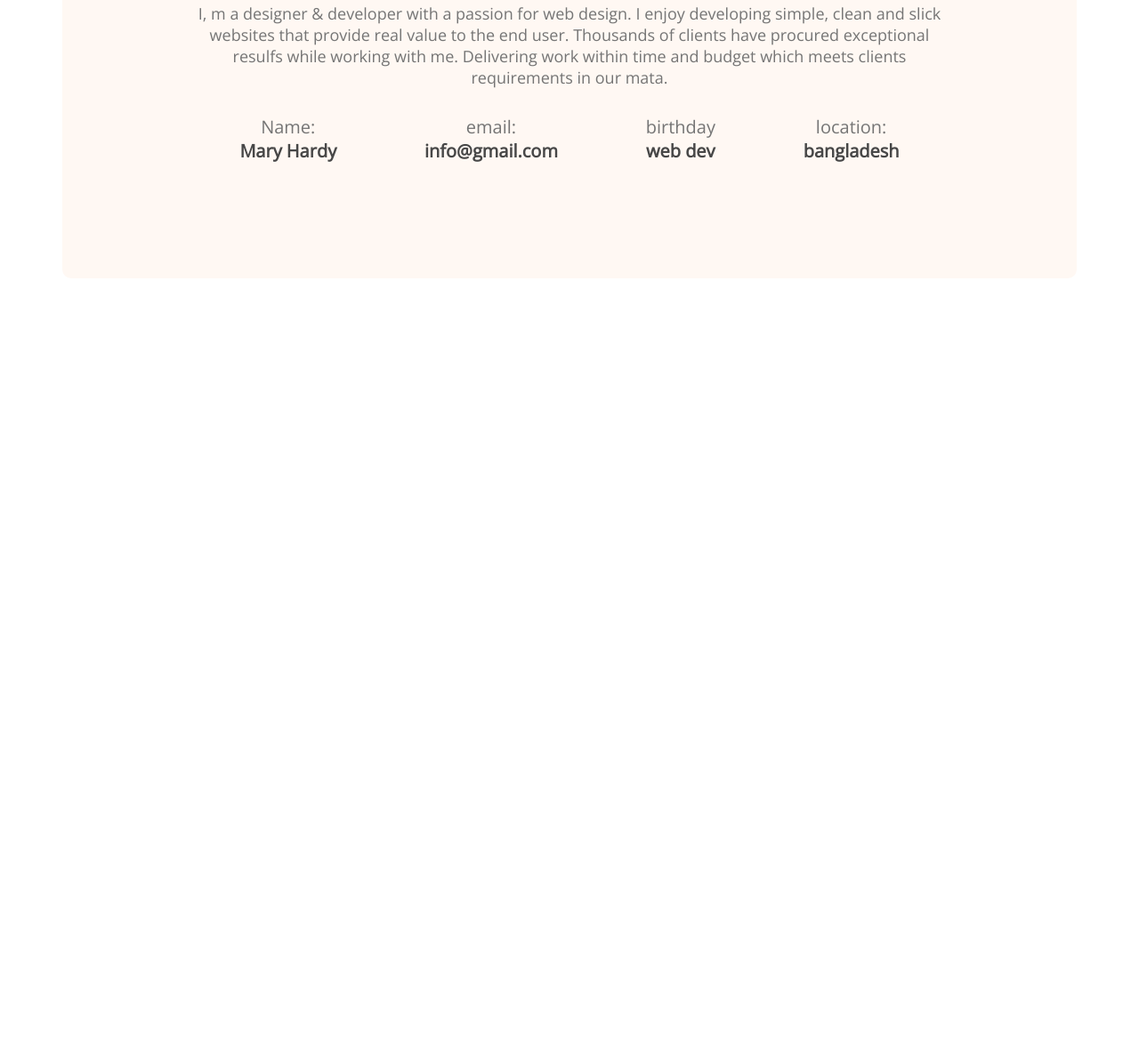
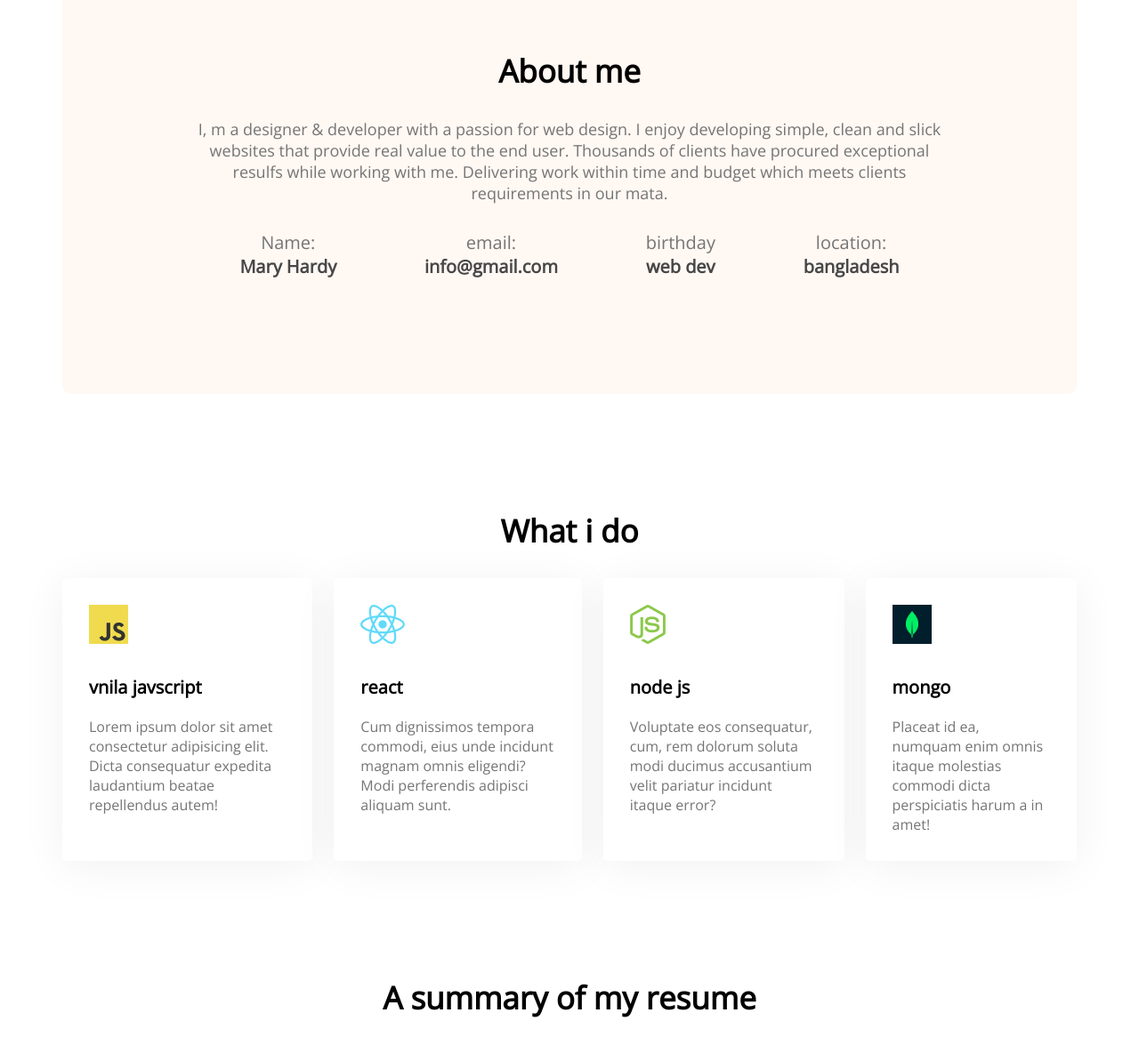
Before and after one commit to Jahidsezan/developer-portfolio, a plain HTML site: page index.html in a window 1280 px wide. Shown: the part 1174-2349 px from the top of the page at 89% size. Before the commit the page ends 1487 px from the top, so only its background shows below. Drawn offline with nearby package versions, Linux system fonts and the light colour scheme.

Commit message:
added skill

```diff
--- a/index.html
+++ b/index.html
@@ -60,8 +60,42 @@
           <p class="info-description">bangladesh</p>
         </div>
       </div>
+    </section>
+    <!-- what i do section -->
+    <section class="what-i-do">
+        <h3 class="section-title"> What i do</h3>
+        <!-- .skills-container>.skill*4>img+p.skill-title+p.
+skill-description>lorem15 -->
+        <div class="skills-container">
+          <div class="skill">
+            <img src="images/icons/js.png" alt="">
+            <p class="skill-title">vnila javscript</p>
+            <p class="skill-description">Lorem ipsum dolor sit amet consectetur adipisicing elit. Dicta consequatur expedita laudantium beatae repellendus autem!</p>
+          </div>
+          <div class="skill">
+            <img src="images/icons/react.png" alt="">
+            <p class="skill-title">react</p>
+            <p class="skill-description">Cum dignissimos tempora commodi, eius unde incidunt magnam omnis eligendi? Modi perferendis adipisci aliquam sunt.</p>
+          </div>
+          <div class="skill">
+            <img src="images/icons/nodejs.png" alt="">
+            <p class="skill-title">node js</p>
+            <p class="skill-description">Voluptate eos consequatur, cum, rem dolorum soluta modi ducimus accusantium velit pariatur incidunt itaque error?</p>
+          </div>
+          <div class="skill">
+            <img src="images/icons/mongo.png" alt="">
+            <p class="skill-title">mongo</p>
+            <p class="skill-description">Placeat id ea, numquam enim omnis itaque molestias commodi dicta perspiciatis harum a in amet!</p>
+          </div>
+        </div>
 
+    </section>
+    <section>
+      <!-- resume section -->
+      <section class="resume">
+        <h3 class="section-title">A summary of my resume</h3>
 
+      </section>
     </section>
   </main>
   <footer>
--- a/styels/portpolio.css
+++ b/styels/portpolio.css
@@ -88,7 +88,7 @@ main{
     font-size: 35px;
     font-weight: 700;
 
- margin-bottom: 30px;
+ margin-bottom: 50px;
 }
 .section-description{
     color: #757575;
@@ -110,3 +110,33 @@ main{
     font-size: 20px;
     color: #474747;
 }
+/* what i do styles  */
+.what-i-do{
+    margin-top: 130px;
+}
+.section-title{
+    margin-top: 130px;
+    text-align: center;font-weight: 700;
+    font-size: 35px;
+    margin-bottom: 30px;
+}
+.skills-container{
+    display: flex;
+    gap: 24px;
+}
+.skill{
+    background-color: #FFFFFF;
+    box-shadow: 0px 6px 50px rgba(0,0,0,0.06);
+    border-radius: 5px;
+    padding: 30px;
+}
+.skill-title{
+    font-size:20px;
+    font-weight: 700;
+    margin-top: 30px;
+    margin-bottom: 20px;
+}
+.skill-description{
+    color: #757575;
+}
+/* resume styles */
```
Lines whose indentation alone changed are shown as unchanged.
